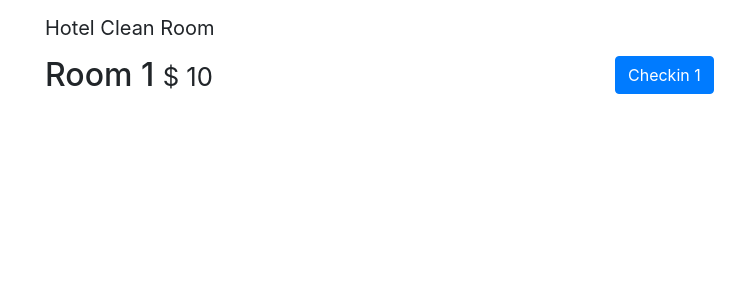
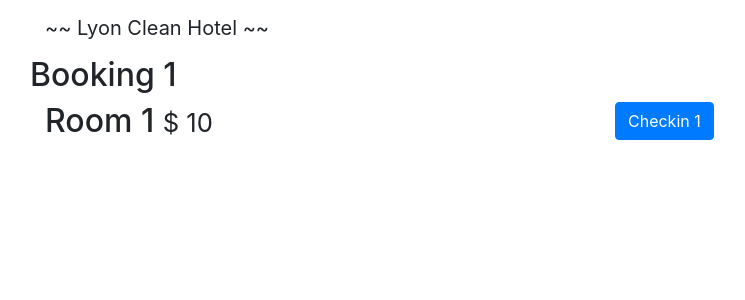
Before and after one commit to HackYourJob/EventModelingWorkshop, a Flask app: template CheckIn/templates/checkin.html in a window 1280 px wide. Shown: the top 300 px of the page, without its empty margins (40-785 px from the left). Run offline with Flask 2, Linux system fonts and the light colour scheme; the template is opened without the code that fills it: most values are stand-ins (such as "Sample title", 1, 10 or a date in 2020); some libraries are stand-ins or nearby versions.

Commit message:
Using booking rather than guest, and changed directory name
Signed-off-by: Cédric Foellmi <cedric@onekiloparsec.dev>

```diff
--- a/CheckIn/app.py
+++ b/CheckIn/app.py
@@ -1,14 +1,14 @@
 from flask import Flask, request, session, redirect, url_for, render_template
 
-from app.handler import CheckinCommandHandler
-from app.view import CheckinRoomsAvailabilityView
+from logic.handler import CheckinCommandHandler
+from logic.view import CheckinRoomsAvailabilityView
 
 app = Flask(__name__)
 app.secret_key = b'_5#y2L"F4Q8z\n\xec]/'
 
 
-def show_checkin_page():
-    view = CheckinRoomsAvailabilityView()
+def show_checkin_page(booking_id):
+    view = CheckinRoomsAvailabilityView(booking_id=booking_id)
     try:
         context = view.check()
     except Exception as e:
@@ -33,9 +33,9 @@ def checkin():
         guest_id = request.args.get('guest')
 
         if room_id is None:
-            return show_exception({'exception': {'message': 'Room ID is missing'}})
+            return show_exception({'message': 'Room ID is missing'})
         if guest_id is None:
-            return show_exception({'exception': {'message': 'Guest ID is missing'}})
+            return show_exception({'message': 'Guest ID is missing'})
 
         handler = CheckinCommandHandler(room_id=room_id, guest_id=guest_id)
         try:
@@ -46,8 +46,8 @@ def checkin():
             return result
 
     else:
-        guest_id = request.args.get('guest')
-        if guest_id is None:
-            return show_exception({'exception': {'message': 'Guest ID is missing'}})
+        booking_id = request.args.get('booking')
+        if booking_id is None:
+            return show_exception({'message': 'Booking ID is missing'})
 
-        return show_checkin_page()
+        return show_checkin_page(booking_id)
--- a/CheckIn/app/handler.py
+++ b/CheckIn/logic/handler.py
@@ -25,7 +25,7 @@ class CheckinCommandHandler(object):
 
         # Write event file...
 
-        filename = '{}-Checkin-room{}-guest{}.json'.format(int(datetime.now().timestamp() * 1000),
+        filename = '{}-checkin-room{}-guest{}.json'.format(int(datetime.now().timestamp() * 1000),
                                                            self.room_id,
                                                            self.guest_id)
 
--- a/CheckIn/templates/base.html
+++ b/CheckIn/templates/base.html
@@ -18,7 +18,7 @@
 <div class="navbar navbar-fixed-top" role="navigation">
   <div class="container">
     <div class="navbar-header">
-      <a class="navbar-brand">Hotel Clean Room</a>
+      <a class="navbar-brand">~~ Lyon Clean Hotel ~~</a>
     </div>
   </div>
 </div>
--- a/CheckIn/templates/checkin.html
+++ b/CheckIn/templates/checkin.html
@@ -3,17 +3,20 @@
 {% extends 'base.html' %}
 
 {% block container %}
+  <div class="row">
+    <h2>Booking {{ booking['id'] }}</h2>
+  </div>
   {% for room in rooms %}
     <div class="row">
       <div class="col">
         <h2>
-      Room {{room['number'] }}
+          Room {{ room['number'] }}
           <small>$ {{ room['price'] }}</small>
         </h2>
       </div>
       <div class="col">
-    <form method="post" action="/checkin?room={{ room['number'] }}&guest={{ guest['id'] }}">
-      <button type="submit" class="btn btn-primary">Checkin {{room['number'] }}</button>
+        <form method="post" action="/checkin?room={{ room['number'] }}&booking={{ booking['id'] }}">
+          <button type="submit" class="btn btn-primary">Checkin {{ room['number'] }}</button>
         </form>
       </div>
     </div>
--- a/CheckIn/templates/exception.html
+++ b/CheckIn/templates/exception.html
@@ -3,5 +3,5 @@
 {% extends 'base.html' %}
 
 {% block container %}
-  Error: {{ exception['message'] }} (code: {{ exception['code'] }})
+  Error: {{ exception['message'] }}
 {% endblock %}
```
Also changed, not shown: CheckIn/app/view.py (deleted, +0 -38 lines), CheckIn/logic/view.py (added, +36 -0 lines), CheckIn/tests/test_command_handler.py (+1 -1 lines), CheckIn/logic/__init__.py (added), CheckIn/logic/constants.py (renamed from CheckIn/app/constants.py). Lines whose indentation alone changed are shown as unchanged.
